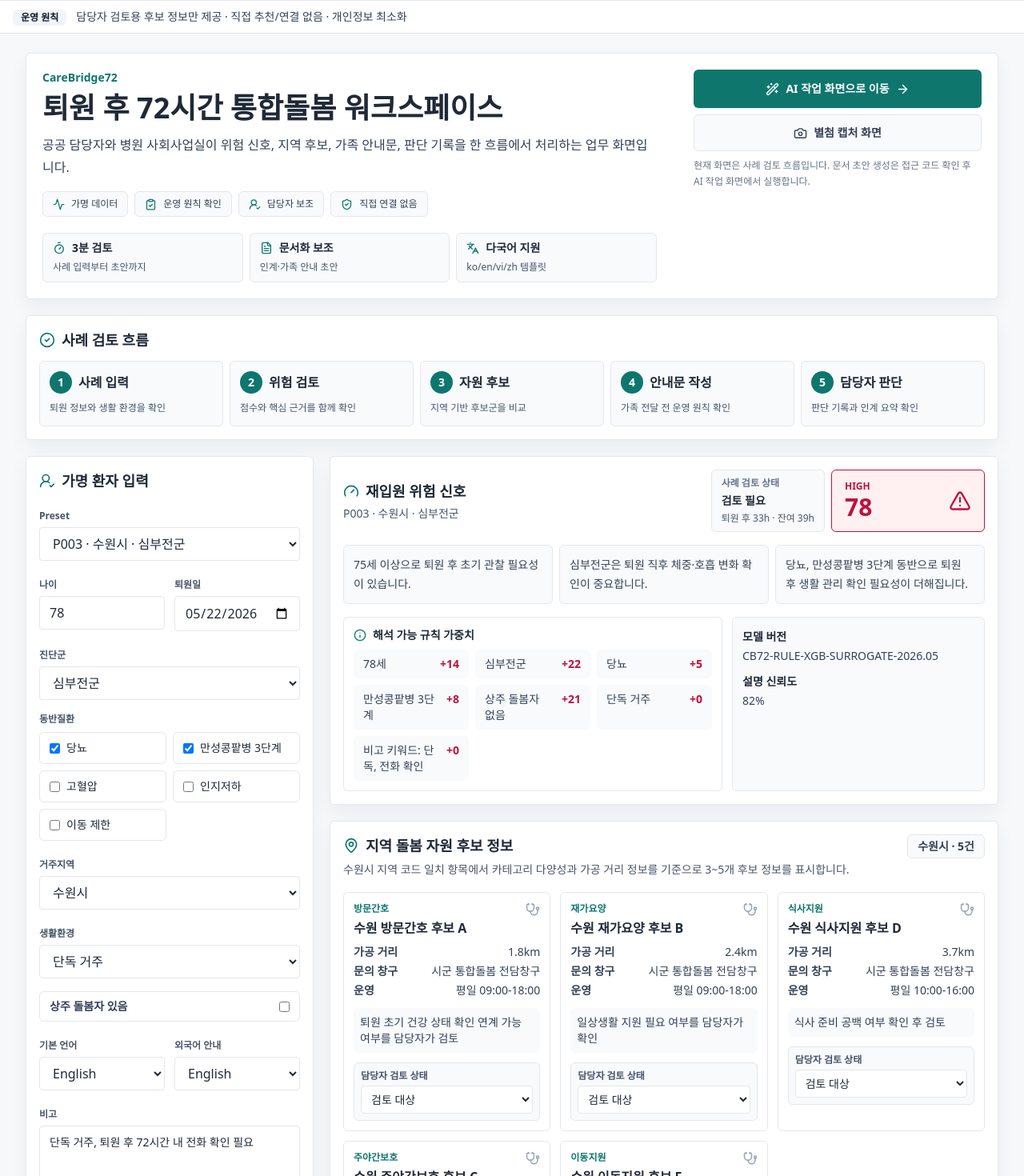
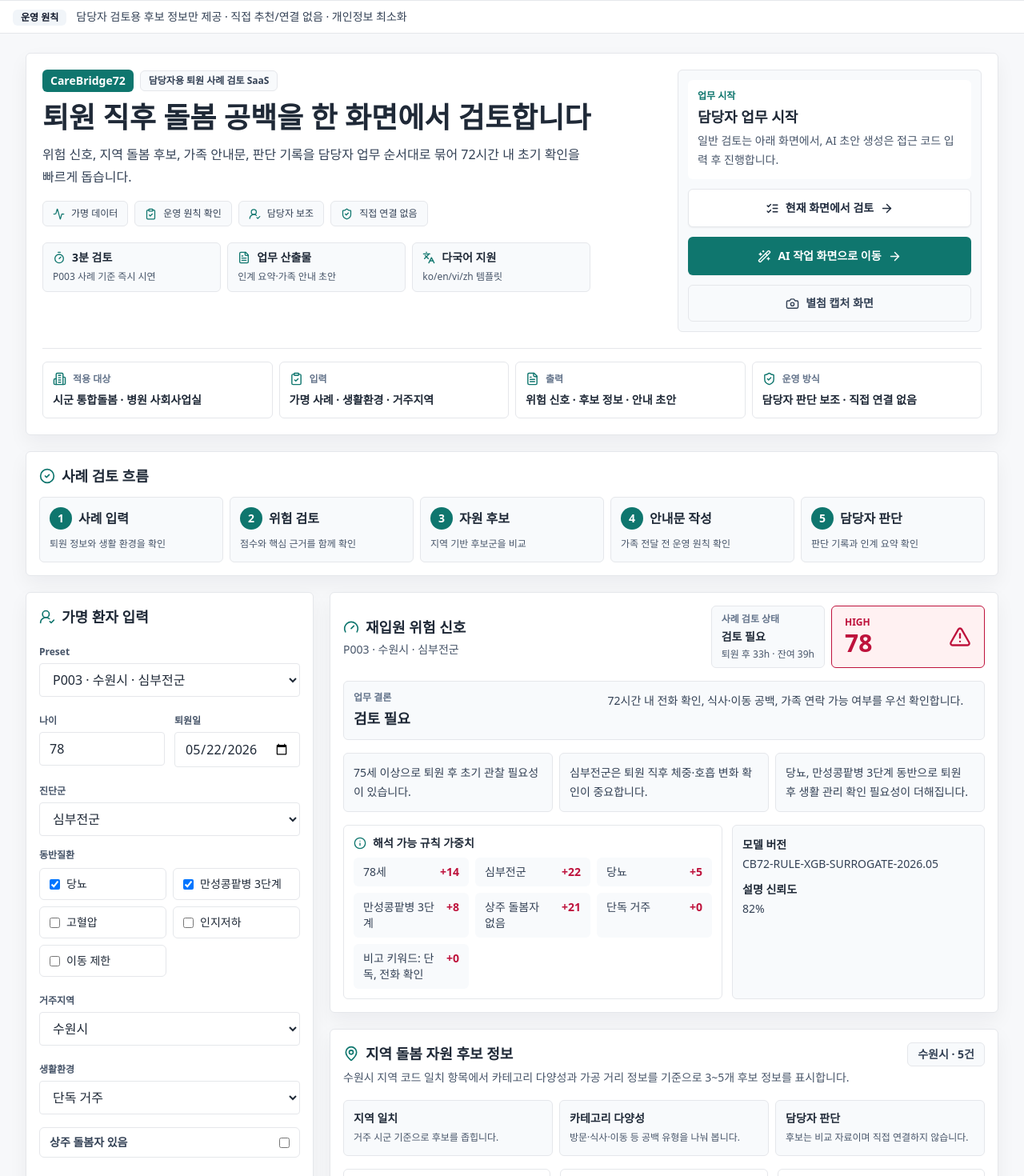
Before and after one commit to dailyweekly/carebridge72, a Next.js app: page / in a window 1280 px wide. Shown: the top 1470 px of the page at 80% size. Built offline with nearby package versions, Linux system fonts and the light colour scheme.

Commit message:
Improve commercial clarity of user workflow

```diff
--- a/components/CareCandidateList.tsx
+++ b/components/CareCandidateList.tsx
@@ -43,6 +43,12 @@ export function CareCandidateList({
         <span className="rounded-md border border-line bg-panel px-3 py-1 text-sm font-semibold text-slate-700">
           {regionLabel} · {candidates.length}건
         </span>
+      </div>
+
+      <div className="mb-4 grid gap-2 md:grid-cols-3">
+        <ReviewCriterion label="지역 일치" text="거주 시군 기준으로 후보를 좁힙니다." />
+        <ReviewCriterion label="카테고리 다양성" text="방문·식사·이동 등 공백 유형을 나눠 봅니다." />
+        <ReviewCriterion label="담당자 판단" text="후보는 비교 자료이며 직접 연결하지 않습니다." />
       </div>
 
       <div className="grid gap-3 md:grid-cols-2 xl:grid-cols-3">
@@ -105,3 +111,12 @@ export function CareCandidateList({
     </section>
   );
 }
+
+function ReviewCriterion({ label, text }: { label: string; text: string }) {
+  return (
+    <div className="rounded-md border border-line bg-panel p-3">
+      <p className="text-sm font-black text-ink">{label}</p>
+      <p className="mt-1 text-xs leading-5 text-slate-600">{text}</p>
+    </div>
+  );
+}
--- a/components/DemoDashboard.tsx
+++ b/components/DemoDashboard.tsx
@@ -2,7 +2,20 @@
 
 import { useMemo, useState } from "react";
 import type { ReactNode } from "react";
-import { Activity, ArrowRight, Camera, ClipboardCheck, FileText, Languages, ShieldCheck, Timer, UserRoundCheck, Wand2 } from "lucide-react";
+import {
+  Activity,
+  ArrowRight,
+  Building2,
+  Camera,
+  ClipboardCheck,
+  FileText,
+  Languages,
+  ListChecks,
+  ShieldCheck,
+  Timer,
+  UserRoundCheck,
+  Wand2
+} from "lucide-react";
 import { AuditLogPanel } from "./AuditLogPanel";
 import { PatientInputForm } from "./PatientInputForm";
 import { RiskResultCard } from "./RiskResultCard";
@@ -62,10 +75,17 @@ export function DemoDashboard({ initialPatients, resources, captureMode }: DemoD
       <section className="mb-5 rounded-md border border-line bg-white p-5 shadow-soft">
         <div className="flex flex-col gap-5 lg:flex-row lg:items-start lg:justify-between">
           <div className="max-w-3xl">
-            <p className="mb-2 text-sm font-bold text-teal">CareBridge72</p>
-            <h1 className="text-3xl font-black tracking-normal text-ink sm:text-4xl">퇴원 후 72시간 통합돌봄 워크스페이스</h1>
-            <p className="mt-3 text-base leading-7 text-slate-700">
-              공공 담당자와 병원 사회사업실이 위험 신호, 지역 후보, 가족 안내문, 판단 기록을 한 흐름에서 처리하는 업무 화면입니다.
+            <div className="mb-3 flex flex-wrap items-center gap-2">
+              <p className="rounded-md bg-teal px-2.5 py-1 text-sm font-black text-white">CareBridge72</p>
+              <span className="rounded-md border border-line bg-panel px-2.5 py-1 text-xs font-bold text-slate-700">
+                담당자용 퇴원 사례 검토 SaaS
+              </span>
+            </div>
+            <h1 className="text-2xl font-black leading-tight tracking-normal text-ink sm:text-4xl">
+              퇴원 직후 돌봄 공백을 한 화면에서 검토합니다
+            </h1>
+            <p className="mt-3 max-w-2xl text-base leading-7 text-slate-700">
+              위험 신호, 지역 돌봄 후보, 가족 안내문, 판단 기록을 담당자 업무 순서대로 묶어 72시간 내 초기 확인을 빠르게 돕습니다.
             </p>
             <div className="mt-4 flex flex-wrap gap-2 text-xs text-slate-700">
               <StatusPill icon={<Activity size={15} />} text="가명 데이터" />
@@ -74,13 +94,28 @@ export function DemoDashboard({ initialPatients, resources, captureMode }: DemoD
               <StatusPill icon={<ShieldCheck size={15} />} text="직접 연결 없음" />
             </div>
             <div className="mt-5 grid gap-2 sm:grid-cols-3">
-              <HeroValue icon={<Timer size={16} />} label="3분 검토" text="사례 입력부터 초안까지" />
-              <HeroValue icon={<FileText size={16} />} label="문서화 보조" text="인계·가족 안내 초안" />
+              <HeroValue icon={<Timer size={16} />} label="3분 검토" text="P003 사례 기준 즉시 시연" />
+              <HeroValue icon={<FileText size={16} />} label="업무 산출물" text="인계 요약·가족 안내 초안" />
               <HeroValue icon={<Languages size={16} />} label="다국어 지원" text="ko/en/vi/zh 템플릿" />
             </div>
           </div>
 
-          <div className="grid gap-2 sm:grid-cols-2 lg:w-[360px] lg:grid-cols-1">
+          <div className="grid gap-3 rounded-md border border-line bg-panel p-3 sm:grid-cols-2 lg:w-[380px] lg:grid-cols-1">
+            <div className="rounded-md bg-white p-3">
+              <p className="text-xs font-black text-teal">업무 시작</p>
+              <p className="mt-1 text-lg font-black text-ink">담당자 업무 시작</p>
+              <p className="mt-1 text-sm leading-6 text-slate-600">
+                일반 검토는 아래 화면에서, AI 초안 생성은 접근 코드 입력 후 진행합니다.
+              </p>
+            </div>
+            <a
+              className="inline-flex min-h-12 items-center justify-center gap-2 rounded-md border border-line bg-white px-4 py-3 text-sm font-black text-slate-800 shadow-sm transition hover:bg-panel"
+              href="#case-review"
+            >
+              <ListChecks size={17} />
+              현재 화면에서 검토
+              <ArrowRight size={17} />
+            </a>
             <a
               className="inline-flex min-h-12 items-center justify-center gap-2 rounded-md bg-teal px-4 py-3 text-sm font-black text-white shadow-sm transition hover:bg-[#0b5f59]"
               href="/workspace"
@@ -96,18 +131,16 @@ export function DemoDashboard({ initialPatients, resources, captureMode }: DemoD
               <Camera size={17} />
               별첨 캡처 화면
             </a>
-            <p className="text-xs leading-5 text-slate-500 sm:col-span-2 lg:col-span-1">
-              현재 화면은 사례 검토 흐름입니다. 문서 초안 생성은 접근 코드 확인 후 AI 작업 화면에서 실행합니다.
-            </p>
           </div>
         </div>
+        <CommercialFitStrip />
       </section>
       ) : null}
 
       {!captureMode ? <DemoFlow /> : null}
 
       {!captureMode ? (
-        <div className="grid gap-5 lg:grid-cols-[360px_minmax(0,1fr)]">
+        <div id="case-review" className="grid scroll-mt-4 gap-5 lg:grid-cols-[360px_minmax(0,1fr)]">
           <PatientInputForm
             patient={patient}
             patients={initialPatients}
@@ -198,3 +231,42 @@ function HeroValue({ icon, label, text }: { icon: ReactNode; label: string; text
     </div>
   );
 }
+
+function CommercialFitStrip() {
+  const items = [
+    {
+      icon: <Building2 size={17} />,
+      label: "적용 대상",
+      value: "시군 통합돌봄 · 병원 사회사업실"
+    },
+    {
+      icon: <ClipboardCheck size={17} />,
+      label: "입력",
+      value: "가명 사례 · 생활환경 · 거주지역"
+    },
+    {
+      icon: <FileText size={17} />,
+      label: "출력",
+      value: "위험 신호 · 후보 정보 · 안내 초안"
+    },
+    {
+      icon: <ShieldCheck size={17} />,
+      label: "운영 방식",
+      value: "담당자 판단 보조 · 직접 연결 없음"
+    }
+  ];
+
+  return (
+    <div className="mt-5 grid gap-2 border-t border-line pt-4 md:grid-cols-4">
+      {items.map((item) => (
+        <article key={item.label} className="rounded-md border border-line bg-white p-3">
+          <div className="mb-2 flex items-center gap-2 text-teal">
+            {item.icon}
+            <p className="text-xs font-black text-slate-500">{item.label}</p>
+          </div>
+          <p className="text-sm font-bold leading-5 text-ink">{item.value}</p>
+        </article>
+      ))}
+    </div>
+  );
+}
--- a/components/FamilyGuidePanel.tsx
+++ b/components/FamilyGuidePanel.tsx
@@ -49,9 +49,14 @@ export function FamilyGuidePanel({ koreanGuide, foreignGuide, onCopy, showScreen
       </div>
 
       <div className="mb-4 rounded-md border border-line bg-panel p-3 text-sm">
-        <span className={pass ? "font-bold text-teal" : "font-bold text-cranberry"}>
-          운영 원칙 확인: {pass ? "통과" : "담당자 검토 필요"}
-        </span>
+        <div className="flex flex-col gap-2 sm:flex-row sm:items-center sm:justify-between">
+          <span className={pass ? "font-bold text-teal" : "font-bold text-cranberry"}>
+            운영 원칙 확인: {pass ? "통과" : "담당자 검토 필요"}
+          </span>
+          <span className="rounded bg-white px-2 py-1 text-xs font-bold text-slate-600">
+            전달 전 담당자 최종 확인
+          </span>
+        </div>
         {!pass ? (
           <span className="ml-2 text-slate-700">
             {[
@@ -70,7 +75,7 @@ export function FamilyGuidePanel({ koreanGuide, foreignGuide, onCopy, showScreen
       <div className="mt-3 rounded-md border border-line bg-white p-3">
         <div className="mb-2 flex items-center gap-2">
           <Printer size={16} className="text-teal" />
-          <h3 className="text-sm font-bold text-ink">담당자 검토용 안내문 미리보기</h3>
+          <h3 className="text-sm font-bold text-ink">가족 전달 전 확인 항목</h3>
         </div>
         <ul className="grid gap-2 text-sm leading-6 text-slate-700 md:grid-cols-3">
           <li className="rounded-md bg-panel p-2">응급 신호 발생 시 공공 창구 또는 응급 서비스를 먼저 안내</li>
--- a/components/RiskResultCard.tsx
+++ b/components/RiskResultCard.tsx
@@ -12,6 +12,7 @@ type RiskResultCardProps = {
 
 export function RiskResultCard({ risk, patient, showScreenNote = false }: RiskResultCardProps) {
   const reviewSignal = assessCaseReview(patient, risk);
+  const action = getPrimaryAction(risk.band);
   const tone =
     risk.band === "HIGH"
       ? "border-cranberry bg-rose-50 text-cranberry"
@@ -55,6 +56,14 @@ export function RiskResultCard({ risk, patient, showScreenNote = false }: RiskRe
         </div>
       </div>
 
+      <div className="mb-4 grid gap-3 rounded-md border border-line bg-panel p-3 md:grid-cols-[0.8fr_1.2fr]">
+        <div>
+          <p className="text-xs font-black text-slate-500">업무 결론</p>
+          <p className="mt-1 text-lg font-black text-ink">{action.title}</p>
+        </div>
+        <p className="text-sm leading-6 text-slate-700">{action.detail}</p>
+      </div>
+
       <ol className="grid gap-2 sm:grid-cols-3">
         {risk.reasons.map((reason) => (
           <li key={reason} className="rounded-md border border-line bg-panel p-3 text-sm leading-6 text-slate-700">
@@ -96,3 +105,22 @@ function formatRemainingHours(hours: number) {
   if (hours < 0) return `72시간 초과 ${Math.abs(hours)}h`;
   return `잔여 ${hours}h`;
 }
+
+function getPrimaryAction(band: RiskResult["band"]) {
+  if (band === "HIGH") {
+    return {
+      title: "검토 필요",
+      detail: "72시간 내 전화 확인, 식사·이동 공백, 가족 연락 가능 여부를 우선 확인합니다."
+    };
+  }
+  if (band === "MEDIUM") {
+    return {
+      title: "추적 확인",
+      detail: "외래 일정과 생활지원 공백을 확인하고, 필요 시 후보 자원을 보류 검토합니다."
+    };
+  }
+  return {
+    title: "기본 안내",
+    detail: "일반 안내문을 전달하고, 증상 변화나 생활 공백이 생기면 담당 창구로 확인하도록 안내합니다."
+  };
+}
```
Also changed, not shown: scripts/check-legal.mjs (+42 -4 lines).
